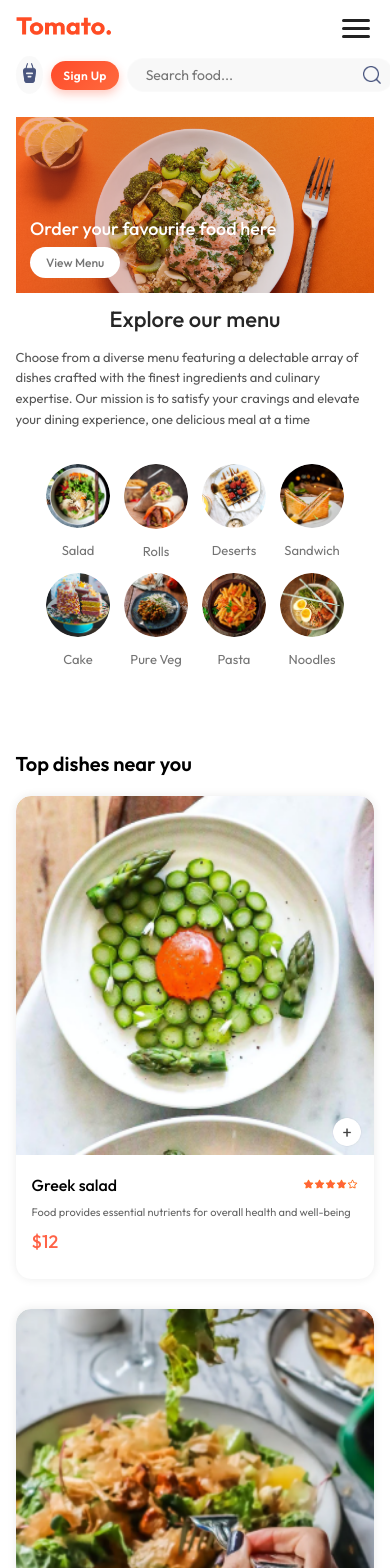
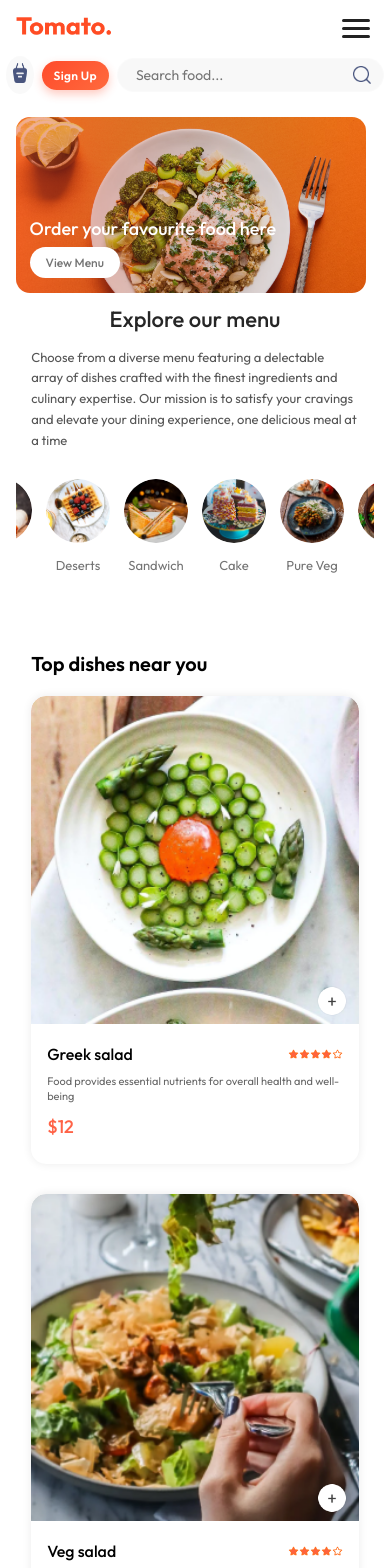
Before and after one commit to monika-yadav03/Food-Delivery, a React (Vite) app in the folder Frontend/: page / in a window 390 px wide. Shown: the top 1568 px of the page. Built offline with nearby package versions, Linux system fonts and the light colour scheme; a web font is replaced by a local one.

Commit message:
Fix responsive layout and laptop UI

```diff
--- a/Frontend/src/components/ExploreMenu/ExploreMenu.css
+++ b/Frontend/src/components/ExploreMenu/ExploreMenu.css
@@ -1,9 +1,10 @@
 .explore-menu {
   display: flex;
   flex-direction: column;
-  gap: 20px;
-  /* responsive horizontal padding */
-  padding-inline: clamp(12px, 5vw, 64px);
+  gap: 14px;
+  width: min(92%, 1400px);
+  margin: 0 auto;
+  padding-inline: clamp(8px, 4vw, 48px);
   max-width: 100%;
   overflow: hidden;
   align-items: center;
@@ -25,16 +26,25 @@
   display: flex;
   justify-content: center;
   align-items: center;
-  gap: clamp(12px, 3vw, 30px);
+  gap: clamp(12px, 3vw, 28px);
   text-align: center;
-  margin: 20px 0;
-  /* allow horizontal scrolling only on very small screens */
-  overflow-x: auto;
+  margin: 14px 0;
   -webkit-overflow-scrolling: touch;
   scrollbar-width: none;
   padding-bottom: 8px;
-  flex-wrap: wrap;
-  justify-content: center;
+  /* default: show as a centered row and allow wrapping if space is constrained */
+  flex-wrap: nowrap;
+  overflow-x: hidden;
+}
+
+/* small screens: allow smooth horizontal scrolling */
+@media (max-width: 767px){
+  .explore-menu-list{ overflow-x: auto; flex-wrap: nowrap; gap: 12px }
+}
+
+/* laptop and desktop: allow wrap when needed to avoid overflow */
+@media (min-width: 1024px){
+  .explore-menu-list{ flex-wrap: wrap; justify-content: center }
 }
 
 .explore-menu-list::-webkit-scrollbar {
--- a/Frontend/src/components/FoodDisplay/FoodDisplay.css
+++ b/Frontend/src/components/FoodDisplay/FoodDisplay.css
@@ -1,6 +1,8 @@
 .food-display {
-  /* responsive horizontal padding */
-  padding-inline: clamp(12px, 5vw, 64px);
+  /* center the section and limit width on large screens */
+  width: min(92%, 1400px);
+  margin: 0 auto;
+  padding-inline: clamp(8px, 4vw, 48px);
   max-width: 100%;
   overflow: hidden;
 }
--- a/Frontend/src/components/FoodItem/FoodItem.css
+++ b/Frontend/src/components/FoodItem/FoodItem.css
@@ -1,5 +1,8 @@
 .food-item {
   width: 100%;
+  height: 100%; /* allow grid cells to control height */
+  display: flex;
+  flex-direction: column;
   border-radius: 15px;
   box-shadow: 0px 0px 10px #00000015;
   transition: 0.3s;
@@ -19,10 +22,15 @@
   aspect-ratio: 1 / 1;
   border-radius: 15px 15px 0px 0px;
   object-fit: cover;
+  flex: 0 0 auto;
 }
 
 .food-item-info {
   padding: 20px;
+  flex: 1 1 auto; /* make info area expand so cards have equal heights */
+  display: flex;
+  flex-direction: column;
+  justify-content: space-between;
 }
 
 .food-item-name-rating {
--- a/Frontend/src/components/Footer/footer.css
+++ b/Frontend/src/components/Footer/footer.css
@@ -12,11 +12,12 @@
 }
 
 .footer-content {
-  width: 100%;
-  max-width: 1400px;
+  width: min(92%, 1400px);
+  margin: 0 auto;
   display: grid;
   grid-template-columns: 2fr 1fr 1fr;
-  gap: clamp(30px, 5vw, 80px);
+  gap: clamp(20px, 4vw, 64px);
+  align-items: start;
 }
 
 .footer-content-left,
--- a/Frontend/src/components/Header/header.css
+++ b/Frontend/src/components/Header/header.css
@@ -1,20 +1,31 @@
 .header {
-  height: clamp(200px, 34vw, 480px);
-  margin: 20px auto;
-  /* use responsive horizontal padding instead of fixed margins */
-  padding-inline: clamp(12px, 5vw, 64px);
+  /* center the hero and limit its visual width on large screens */
+  width: min(92%, 1400px);
+  margin: 30px auto;
+  border-radius: 20px;
+  overflow: hidden;
+  /* slightly reduced height for laptop/desktop while staying responsive */
+  height: clamp(160px, 28vw, 420px);
   background: url("/header_img.png") no-repeat center center;
-  /* cover keeps the image scaling properly without leaving empty space */
   background-size: cover;
   position: relative;
-  max-width: 100%;
-  overflow: hidden;
+}
+
+/* ensure header content stays within the rounded container */
+.header::before{
+  content: "";
+  display:block;
+  width:100%;
+  height:100%;
+  position:absolute;
+  left:0;top:0;
+  z-index:0;
 }
 
 .header-content {
   position: absolute;
-  /* keep content inside banner and responsive */
-  padding-inline-start: clamp(12px, 3vw, 40px);
+  z-index: 1;
+  padding-inline-start: clamp(16px, 3.5vw, 48px);
   display: flex;
   flex-direction: column;
   align-items: flex-start;
@@ -22,8 +33,25 @@
   max-width: min(70%, 720px);
   bottom: 10%;
   left: 0;
-  animation: fadeIn 1.2s ease;
+  animation: fadeIn 1s ease;
   word-wrap: break-word;
+}
+
+.header-content h2{ /* ensure heading never clips */
+  margin:0;
+  white-space: normal;
+  overflow-wrap: break-word;
+}
+
+@media (max-width: 1024px){
+  .header{ width: calc(100% - 40px); margin: 20px auto; border-radius: 14px }
+  .header-content{ max-width: 72% }
+}
+
+@media (max-width: 767px){
+  .header{ height: clamp(140px, 40vw, 300px); margin: 12px auto }
+  .header-content{ max-width: 86%; padding-inline-start: 12px; bottom: 8% }
+  .header-content p{ display:none }
 }
 
 .header-content h2 {
--- a/Frontend/src/components/navbar/navbar.css
+++ b/Frontend/src/components/navbar/navbar.css
@@ -7,13 +7,40 @@
   backdrop-filter: blur(18px);
   border-bottom: 1px solid rgba(255, 255, 255, 0.4);
   display: flex;
-  flex-wrap: wrap;
-  justify-content: space-between;
+  flex-wrap: nowrap; /* keep items on single line on wider screens */
+  justify-content: center; /* center the content area */
   align-items: center;
-  /* responsive horizontal padding to avoid overflow */
-  padding: clamp(8px, 1.8vw, 18px) min(6%, 48px);
-  gap: 12px;
+  padding-block: clamp(8px, 1.4vw, 16px);
+  padding-inline: clamp(12px, 4vw, 64px);
+  gap: 16px;
   transition: all 0.3s ease-in-out;
+}
+
+/* create an inner flexible container so items stay centered while allowing full-width nav */
+.navbar > .navbar-inner{ display:flex; align-items:center; justify-content:space-between; width: min(92%, 1400px); }
+
+.navbar-logo-link{ margin-right: 18px; }
+
+.navbar-menu{ flex: 1 1 auto; display:flex; justify-content:center; }
+.navbar-right{ flex:0 0 auto; display:flex; align-items:center; gap: clamp(10px, 2vw, 28px); }
+
+@media (max-width: 1023px){
+  .navbar{ padding-inline: clamp(10px, 5vw, 28px); }
+  .navbar{ flex-wrap: wrap }
+  .navbar-menu{ display:none }
+  .navbar-hamburger{ display:flex }
+}
+
+@media (min-width: 1024px) and (max-width: 1440px){
+  /* laptop-specific spacing tweaks */
+  .logo{ width: clamp(96px, 6.5vw, 120px) }
+  .navbar-search-box input{ width: clamp(180px, 16vw, 300px) }
+  .signin-btn{ padding: 9px 22px }
+}
+
+@media (max-width: 767px){
+  .navbar{ padding-inline: 12px }
+  .navbar-right{ gap: 10px }
 }
 
 .navbar-logo-link {
```
